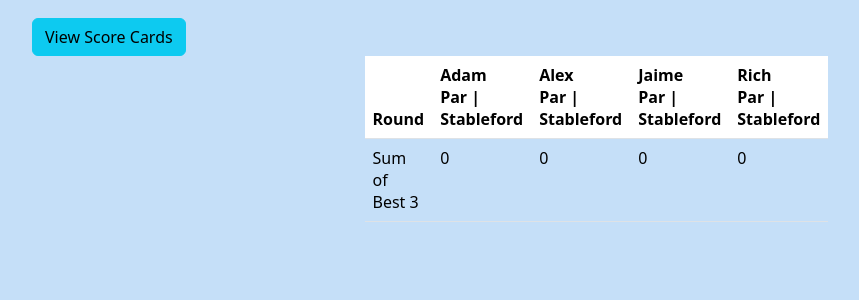
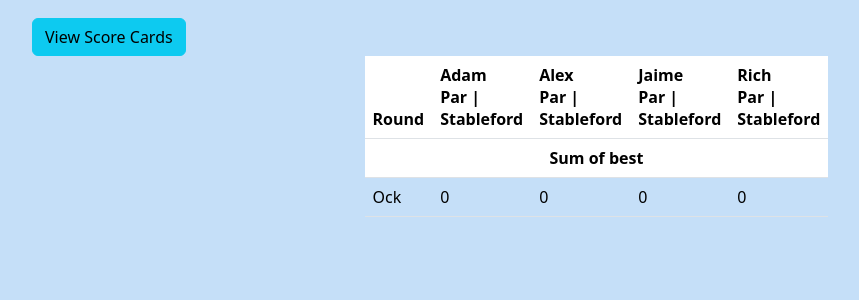
Before and after one commit to rgl1892/golf, a Django app: page / in a window 1280 px wide. Shown: the part 66-366 px from the top of the page, without its empty margins (50-909 px from the left). Run offline with Django 4.2, Linux system fonts and the light colour scheme; data that the repository does not hold is empty.

Commit message:
homepage edit

```diff
--- a/courses/static/courses/styles.css
+++ b/courses/static/courses/styles.css
@@ -57,11 +57,17 @@ go_back {
     width: 500px;
   }
 
+
   @media
   only screen and (max-width: 600px)  {
     .vis {
       display: none;
     }
+    .hid{
+      display: flex !important;
+      margin: auto;
+      text-align: center;
+    }
     .player {
       width: 75vw;;
     }
--- a/courses/templates/courses/home.html
+++ b/courses/templates/courses/home.html
@@ -47,8 +47,12 @@
       </tr>
 
       {% endfor %}
+      <tr><th colspan="5"
+        style="text-align: center;"
+        >Sum of best</th ></tr>
+
       <tr>
-        <td class="vis">Sum of Best 3</td>
+        <td class="vis">Ock</td>
         <td>{{total.0}}</td>
         <td>{{total.1}}</td>
         <td>{{total.2}}</td>
```
